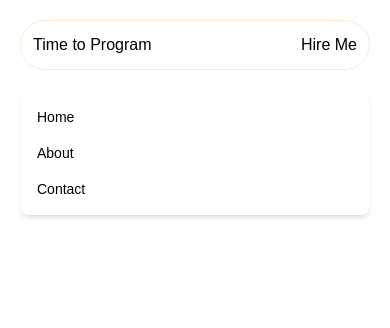
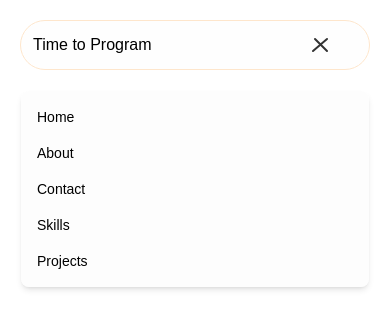
Before and after one commit to irabruce10/my-portfolio, a Next.js app: page / in a window 390 px wide. Shown: the top 328 px of the page. Built offline with nearby package versions, Linux system fonts and the light colour scheme.

Commit message:
Create nav bar

```diff
--- a/app/components/NavBar.jsx
+++ b/app/components/NavBar.jsx
@@ -17,6 +17,36 @@ export const NavBar = () => {
         {/*Logo*/}
         <h1>Time to Program</h1>
 
+        {/*Menu Hamburger*/}
+        <button
+          className="block md:hidden text-[#333] mr-6 focus:outline-none"
+          onClick={toggleMenu}
+        >
+          <svg
+            xmlns="http://www.w3.org/2000/svg"
+            fill="none"
+            viewBox="0 0 24 24"
+            stroke="currentColor"
+            className="h-6 w-6"
+          >
+            {isOpen ? (
+              <path
+                d="M4 18L18 6M6 6l12 12"
+                strokeWidth="2"
+                strokeLinecap="round"
+                strokeLinejoin="round"
+              />
+            ) : (
+              <path
+                d="M4 6h16M4 12h16m-7 6h7"
+                strokeWidth="2"
+                strokeLinecap="round"
+                strokeLinejoin="round"
+              />
+            )}
+          </svg>
+        </button>
+
         <ul className={`${isOpen ? 'flex' : 'hidden'} menu-wrapper`}>
           {Menu_Links.map((item) => (
             <li key={item.id}>
@@ -33,7 +63,9 @@ export const NavBar = () => {
             </li>
           ))}
         </ul>
-        <button>Hire Me</button>
+        <button className="hidden md:block h-12 text-[15px] font-medium text-white bg-gradient-primary rounded-full px-9 transition-transform duration-300 ease-in-out hover:scale-105">
+          Hire Me
+        </button>
       </div>
     </nav>
   );
--- a/app/globals.css
+++ b/app/globals.css
@@ -25,4 +25,8 @@
   .menu-wrapper {
     @apply md:flex flex-col md:flex-row gap-4 md:gap-8 text-sm font-medium absolute md:static top-[70px] left-0 w-full md:w-auto bg-white/45 md:bg-transparent rounded-lg md:rounded-none shadow-md md:shadow-none p-4 md:p-0 z-50 border-[#fee6cc] md:border-none backdrop-blur-[30.90px] md:backdrop-blur-none;
   }
+
+  .menu-item {
+    @apply relative before:content-[''] before:absolute before:w-0 before:h-[3px] before:bg-gradient-primary before:rounded-full before:-bottom-1 before:left-0 before:transition-all before:duration-300 hover:before:w-full cursor-pointer;
+  }
 }
--- a/tailwind.config.mjs
+++ b/tailwind.config.mjs
@@ -8,8 +8,14 @@ export default {
   theme: {
     extend: {
       colors: {
-        background: 'var(--background)',
-        foreground: 'var(--foreground)',
+        primary: '#F6A64',
+        secondary: '#b56141',
+        background: '#FFFCF8',
+        white: '#FBFBFB',
+        warning: '#F1C40F',
+      },
+      backgroundImage: {
+        'gradient-primary': 'linear-gradient(to right, #f4a44f, #ac573f)',
       },
     },
   },
--- a/utils/data.js
+++ b/utils/data.js
@@ -21,6 +21,8 @@ export const Menu_Links = [
   { id: '01', label: 'Home', offset: -100, to: 'home' },
   { id: '02', label: 'About', offset: -80, to: 'about' },
   { id: '03', label: 'Contact', offset: -80, to: 'contact' },
+  { id: '04', label: 'Skills', offset: -80, to: 'skills' },
+  { id: '05', label: 'Projects', offset: -80, to: 'projects' },
 ];
 
 export const STATS = [
```
